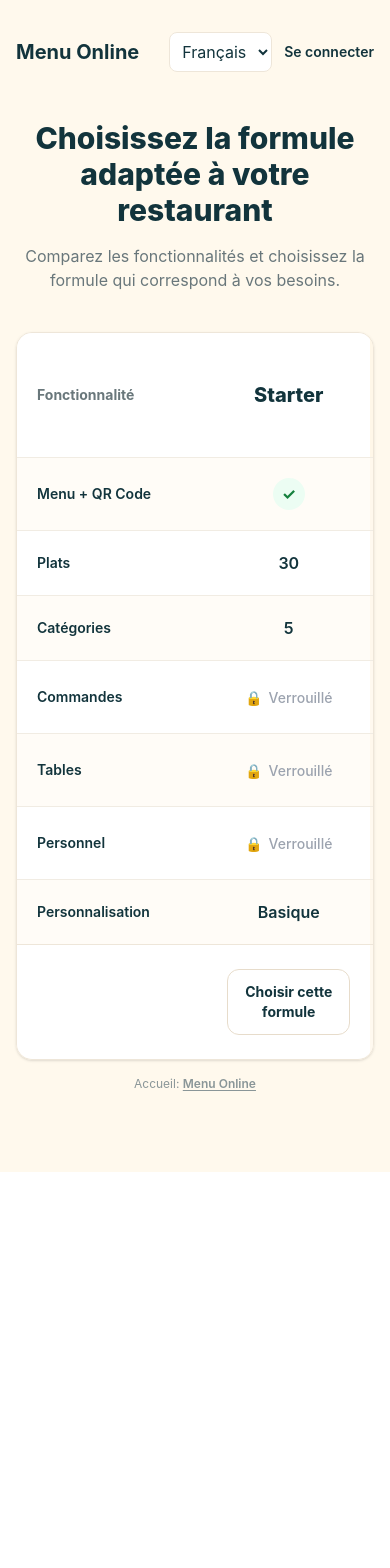
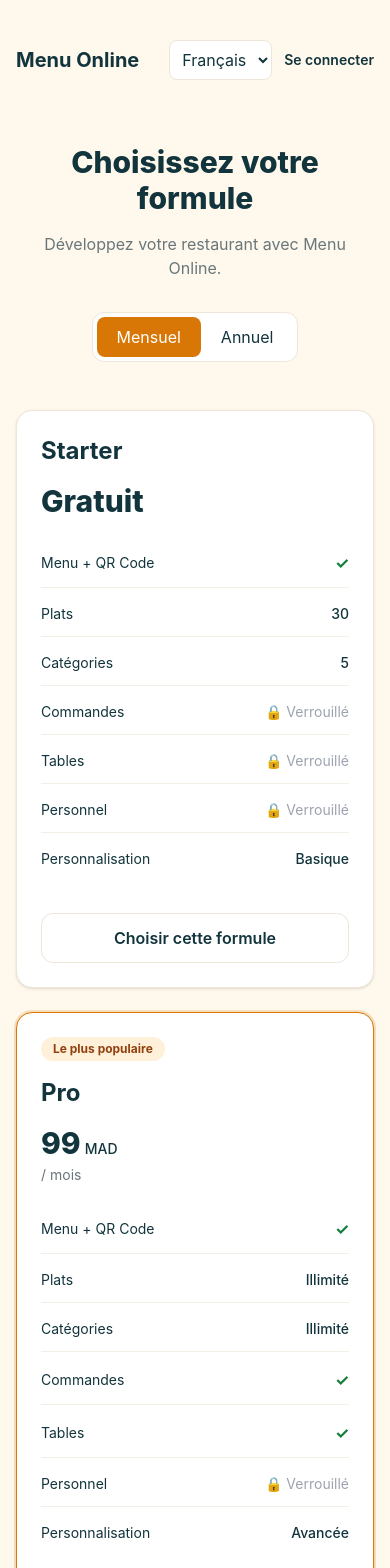
Before and after one commit to skouti-7788/responsable-restaurant, a React (Vite) app: page /pricing in a window 390 px wide. Shown: the top 1568 px of the page. Before the commit the page ends 1172 px from the top, so only its background shows below. Built offline with nearby package versions, Linux system fonts and the light colour scheme; no server answers.

Commit message:
style: restore pricing plan cards with updated features

```diff
--- a/src/pages/pricing/PricingPage.jsx
+++ b/src/pages/pricing/PricingPage.jsx
@@ -2,26 +2,58 @@ import { useEffect, useState } from 'react'
 import { Link } from 'react-router-dom'
 
 const plans = [
-  { id: 'starter', popular: false },
-  { id: 'pro', popular: true },
-  { id: 'business', popular: false },
-]
-
-const features = [
-  { id: 'menuQr', values: ['included', 'included', 'included'] },
-  { id: 'meals', values: ['30', 'unlimited', 'unlimited'] },
-  { id: 'categories', values: ['5', 'unlimited', 'unlimited'] },
-  { id: 'orders', values: ['locked', 'included', 'included'] },
-  { id: 'tables', values: ['locked', 'included', 'included'] },
-  { id: 'staff', values: ['locked', 'locked', 'included'] },
-  { id: 'appearance', values: ['basic', 'advanced', 'advanced'] },
+  {
+    id: 'starter',
+    price: 0,
+    popular: false,
+    features: [
+      { id: 'menuQr', value: 'included' },
+      { id: 'meals', value: '30' },
+      { id: 'categories', value: '5' },
+      { id: 'orders', value: 'locked' },
+      { id: 'tables', value: 'locked' },
+      { id: 'staff', value: 'locked' },
+      { id: 'appearance', value: 'basic' },
+    ],
+  },
+  {
+    id: 'pro',
+    price: 99,
+    popular: true,
+    features: [
+      { id: 'menuQr', value: 'included' },
+      { id: 'meals', value: 'unlimited' },
+      { id: 'categories', value: 'unlimited' },
+      { id: 'orders', value: 'included' },
+      { id: 'tables', value: 'included' },
+      { id: 'staff', value: 'locked' },
+      { id: 'appearance', value: 'advanced' },
+    ],
+  },
+  {
+    id: 'business',
+    price: 199,
+    popular: false,
+    features: [
+      { id: 'menuQr', value: 'included' },
+      { id: 'meals', value: 'unlimited' },
+      { id: 'categories', value: 'unlimited' },
+      { id: 'orders', value: 'included' },
+      { id: 'tables', value: 'included' },
+      { id: 'staff', value: 'included' },
+      { id: 'appearance', value: 'advanced' },
+    ],
+  },
 ]
 
 const translations = {
   fr: {
-    title: 'Choisissez la formule adaptée à votre restaurant',
-    subtitle: 'Comparez les fonctionnalités et choisissez la formule qui correspond à vos besoins.',
-    feature: 'Fonctionnalité',
+    title: 'Choisissez votre formule',
+    subtitle: 'Développez votre restaurant avec Menu Online.',
+    monthly: 'Mensuel',
+    yearly: 'Annuel',
+    month: '/ mois',
+    year: '/ an',
     starter: 'Starter',
     pro: 'Pro',
     business: 'Business',
@@ -32,19 +64,23 @@ const translations = {
     tables: 'Tables',
     staff: 'Personnel',
     appearance: 'Personnalisation',
-    included: '✓',
+    included: 'Inclus',
     locked: 'Verrouillé',
     basic: 'Basique',
     advanced: 'Avancée',
+    unlimited: 'Illimité',
     choose: 'Choisir cette formule',
-    popular: 'La plus populaire',
+    popular: 'Le plus populaire',
+    currency: 'MAD',
     login: 'Se connecter',
-    home: 'Accueil',
   },
   en: {
-    title: 'Choose the right plan for your restaurant',
-    subtitle: 'Compare features and choose the plan that fits your needs.',
-    feature: 'Feature',
+    title: 'Choose your plan',
+    subtitle: 'Grow your restaurant with Menu Online.',
+    monthly: 'Monthly',
+    yearly: 'Yearly',
+    month: '/ month',
+    year: '/ year',
     starter: 'Starter',
     pro: 'Pro',
     business: 'Business',
@@ -55,19 +91,23 @@ const translations = {
     tables: 'Tables',
     staff: 'Staff',
     appearance: 'Appearance',
-    included: '✓',
+    included: 'Included',
     locked: 'Locked',
     basic: 'Basic',
     advanced: 'Advanced',
+    unlimited: 'Unlimited',
     choose: 'Choose this plan',
     popular: 'Most popular',
+    currency: 'MAD',
     login: 'Log in',
-    home: 'Home',
   },
   ar: {
-    title: 'اختر الباقة المناسبة لمطعمك',
-    subtitle: 'قارن بين المميزات واختر الباقة التي تناسب احتياجاتك.',
-    feature: 'الميزة',
+    title: 'اختر الباقة المناسبة لك',
+    subtitle: 'طوّر مطعمك مع Menu Online.',
+    monthly: 'شهري',
+    yearly: 'سنوي',
+    month: '/ الشهر',
+    year: '/ السنة',
     starter: 'Starter',
     pro: 'Pro',
     business: 'Business',
@@ -77,15 +117,16 @@ const translations = {
     orders: 'الطلبات',
     tables: 'الطاولات',
     staff: 'الموظفون',
-    appearance: 'التخصيص والمظهر',
-    included: '✓',
+    appearance: 'المظهر والتخصيص',
+    included: 'متاح',
     locked: 'مقفل',
     basic: 'أساسي',
     advanced: 'متقدم',
+    unlimited: 'غير محدود',
     choose: 'اختر هذه الباقة',
-    popular: 'الأكثر شعبية',
+    popular: 'الأكثر طلباً',
+    currency: 'درهم',
     login: 'تسجيل الدخول',
-    home: 'الرئيسية',
   },
 }
 
@@ -94,6 +135,7 @@ export default function PricingPage() {
     const saved = localStorage.getItem('menu_language')
     return ['fr', 'en', 'ar'].includes(saved) ? saved : 'fr'
   })
+  const [yearly, setYearly] = useState(false)
 
   const t = translations[language]
   const isArabic = language === 'ar'
@@ -104,90 +146,136 @@ export default function PricingPage() {
     localStorage.setItem('menu_language', language)
   }, [language, isArabic])
 
-  const renderValue = (value) => {
+  const formatPrice = (price) => {
+    const total = yearly ? price * 10 : price
+    return new Intl.NumberFormat(
+      language === 'ar' ? 'ar-MA' : language === 'fr' ? 'fr-MA' : 'en',
+      { maximumFractionDigits: 0 }
+    ).format(total)
+  }
+
+  const renderFeatureValue = (value) => {
     if (value === 'included') {
-      return <span className="inline-flex h-8 w-8 items-center justify-center rounded-full bg-[#ECFDF3] font-bold text-[#15803D]">✓</span>
+      return <span className="font-bold text-[#15803D]">✓</span>
     }
 
     if (value === 'locked') {
-      return <span className="inline-flex items-center gap-1.5 text-sm font-medium text-[#9CA3AF]"><span aria-hidden="true">🔒</span>{t.locked}</span>
+      return <span className="text-sm text-[#9CA3AF]">🔒 {t.locked}</span>
     }
 
-    return <span className="font-semibold text-[#12343C]">{t[value] ?? value}</span>
+    return <span className="text-sm font-medium">{t[value] ?? value}</span>
   }
 
   return (
-    <main dir={isArabic ? 'rtl' : 'ltr'} className="min-h-screen bg-[#FFF9ED] px-4 py-8 text-[#12343C] sm:px-8 sm:py-12">
+    <main
+      dir={isArabic ? 'rtl' : 'ltr'}
+      className="min-h-screen bg-[#FFF9ED] px-4 py-10 text-[#12343C] sm:px-8"
+    >
       <header className="mx-auto flex max-w-6xl items-center justify-between gap-4">
-        <Link to="/home" className="text-xl font-bold">Menu Online</Link>
+        <Link to="/home" className="text-xl font-bold">
+          Menu Online
+        </Link>
 
         <div className="flex items-center gap-3">
           <select
             aria-label="Language"
             value={language}
             onChange={(event) => setLanguage(event.target.value)}
-            className="rounded-lg border border-[#EEE6D9] bg-white p-2 text-sm"
+            className="rounded-lg border border-[#EEE6D9] bg-white p-2"
           >
             <option value="fr">Français</option>
             <option value="en">English</option>
             <option value="ar">العربية</option>
           </select>
-          <Link to="/login" className="text-sm font-semibold hover:text-[#D97706]">{t.login}</Link>
+
+          <Link to="/login" className="text-sm font-semibold">
+            {t.login}
+          </Link>
         </div>
       </header>
 
-      <section className="mx-auto max-w-6xl py-12 sm:py-16">
-        <div className="mb-10 text-center">
-          <h1 className="text-3xl font-extrabold sm:text-5xl">{t.title}</h1>
-          <p className="mx-auto mt-4 max-w-2xl text-[#69777B]">{t.subtitle}</p>
+      <section className="mx-auto max-w-6xl py-16 text-center">
+        <h1 className="text-3xl font-extrabold sm:text-5xl">
+          {t.title}
+        </h1>
+
+        <p className="mx-auto mt-4 max-w-xl text-[#69777B]">
+          {t.subtitle}
+        </p>
+
+        <div className="mt-8 inline-flex rounded-xl border border-[#EEE6D9] bg-white p-1">
+          <button
+            type="button"
+            onClick={() => setYearly(false)}
+            className={`rounded-lg px-5 py-2 ${!yearly ? 'bg-[#D97706] text-white' : ''}`}
+          >
+            {t.monthly}
+          </button>
+
+          <button
+            type="button"
+            onClick={() => setYearly(true)}
+            className={`rounded-lg px-5 py-2 ${yearly ? 'bg-[#D97706] text-white' : ''}`}
+          >
+            {t.yearly}
+          </button>
         </div>
 
-        <div className="overflow-x-auto rounded-2xl border border-[#EEE6D9] bg-white shadow-sm">
-          <table className="w-full min-w-[680px] border-collapse text-center">
-            <thead>
-              <tr className="border-b border-[#EEE6D9]">
-                <th scope="col" className="w-[28%] px-5 py-6 text-start text-sm font-bold text-[#69777B]">{t.feature}</th>
+        <div className="mt-12 grid gap-6 text-start md:grid-cols-3">
           {plans.map((plan) => (
-                  <th key={plan.id} scope="col" className={`px-5 py-6 ${plan.popular ? 'bg-[#FFF7E8]' : ''}`}>
-                    {plan.popular && <span className="mb-2 inline-block rounded-full bg-[#FFF0D9] px-3 py-1 text-xs font-bold text-[#92400E]">{t.popular}</span>}
-                    <div className="text-xl font-extrabold">{t[plan.id]}</div>
-                  </th>
+            <article
+              key={plan.id}
+              className={`relative flex flex-col rounded-2xl border bg-white p-6 shadow-sm ${
+                plan.popular
+                  ? 'border-[#D97706] ring-2 ring-[#D97706]/20'
+                  : 'border-[#EEE6D9]'
+              }`}
+            >
+              {plan.popular && (
+                <span className="mb-4 self-start rounded-full bg-[#FFF0D9] px-3 py-1 text-xs font-bold text-[#92400E]">
+                  {t.popular}
+                </span>
+              )}
+
+              <h2 className="text-2xl font-bold">{t[plan.id]}</h2>
+
+              <p className="mt-4 text-3xl font-extrabold">
+                {plan.price === 0 ? 'Gratuit' : (
+                  <>
+                    {formatPrice(plan.price)}
+                    <span className="ms-1 text-sm font-medium">{t.currency}</span>
+                  </>
+                )}
+              </p>
+
+              {plan.price > 0 && (
+                <p className="mt-1 text-sm text-[#69777B]">
+                  {yearly ? t.year : t.month}
+                </p>
+              )}
+
+              <ul className="my-8 flex-1 space-y-4">
+                {plan.features.map((feature) => (
+                  <li key={feature.id} className="flex items-center justify-between gap-3 border-b border-[#F3EEE6] pb-3 last:border-0">
+                    <span className="text-sm">{t[feature.id]}</span>
+                    {renderFeatureValue(feature.value)}
+                  </li>
                 ))}
-              </tr>
-            </thead>
+              </ul>
 
-            <tbody>
-              {features.map((feature, index) => (
-                <tr key={feature.id} className={index % 2 === 0 ? 'bg-[#FFFCF7]' : 'bg-white'}>
-                  <th scope="row" className="border-t border-[#F1ECE3] px-5 py-5 text-start text-sm font-semibold">{t[feature.id]}</th>
-                  {feature.values.map((value, planIndex) => (
-                    <td key={plans[planIndex].id} className={`border-t border-[#F1ECE3] px-5 py-5 ${plans[planIndex].popular ? 'bg-[#FFF7E8]/70' : ''}`}>
-                      {renderValue(value)}
-                    </td>
-                  ))}
-                </tr>
-              ))}
-            </tbody>
-
-            <tfoot>
-              <tr className="border-t border-[#EEE6D9]">
-                <td className="px-5 py-6" />
-                {plans.map((plan) => (
-                  <td key={plan.id} className={`px-5 py-6 ${plan.popular ? 'bg-[#FFF7E8]/70' : ''}`}>
               <Link
                 to={`/register?plan=${plan.id}`}
-                      className={`inline-flex w-full max-w-[190px] items-center justify-center rounded-xl px-4 py-3 text-sm font-bold transition ${plan.popular ? 'bg-[#D97706] text-white hover:bg-[#B45309]' : 'border border-[#E7DCCB] text-[#12343C] hover:bg-[#FFF9ED]'}`}
+                className={`rounded-xl px-4 py-3 text-center font-semibold ${
+                  plan.popular
+                    ? 'bg-[#D97706] text-white hover:bg-[#B45309]'
+                    : 'border border-[#EEE6D9] hover:bg-[#FFF9ED]'
+                }`}
               >
                 {t.choose}
               </Link>
-                  </td>
+            </article>
           ))}
-              </tr>
-            </tfoot>
-          </table>
         </div>
-
-        <p className="mt-4 text-center text-xs text-[#8A9698]">{t.home}: <Link to="/home" className="font-semibold underline underline-offset-2">Menu Online</Link></p>
       </section>
     </main>
   )
```
Lines whose indentation alone changed are shown as unchanged.
